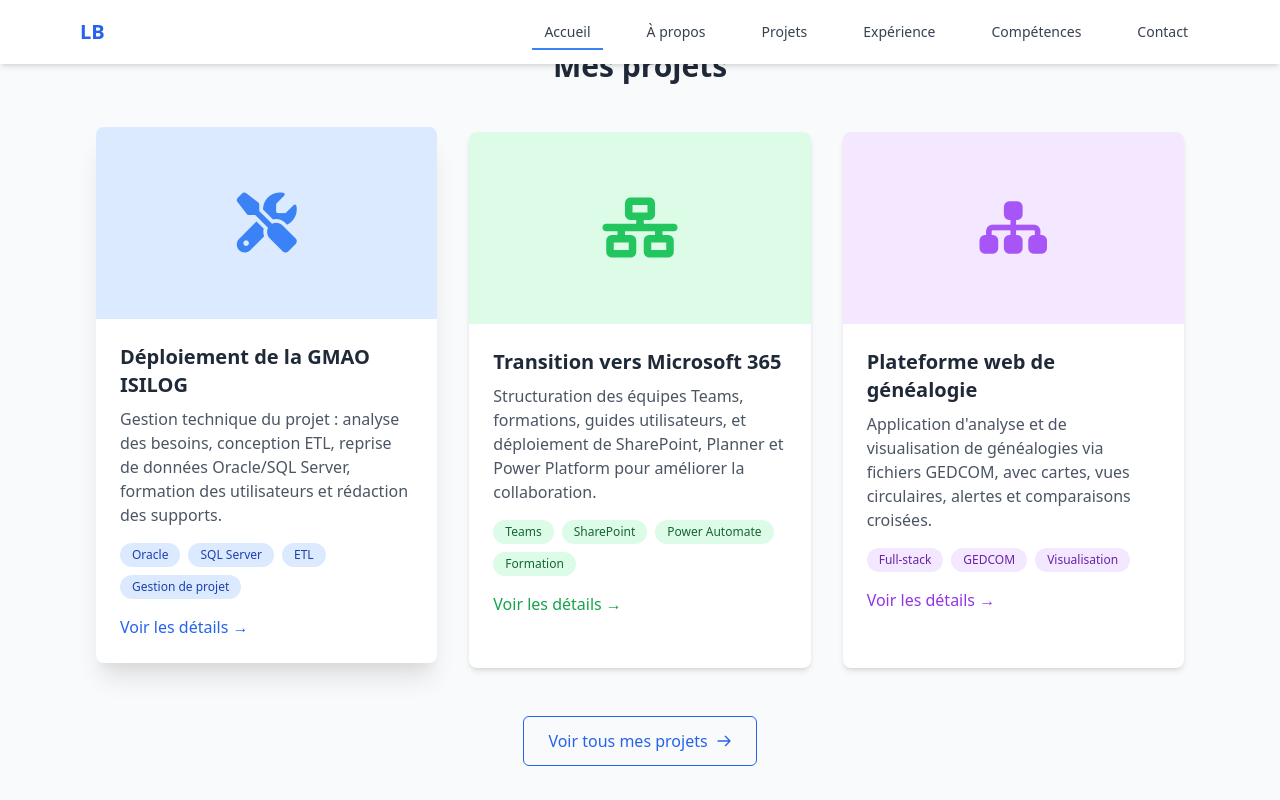
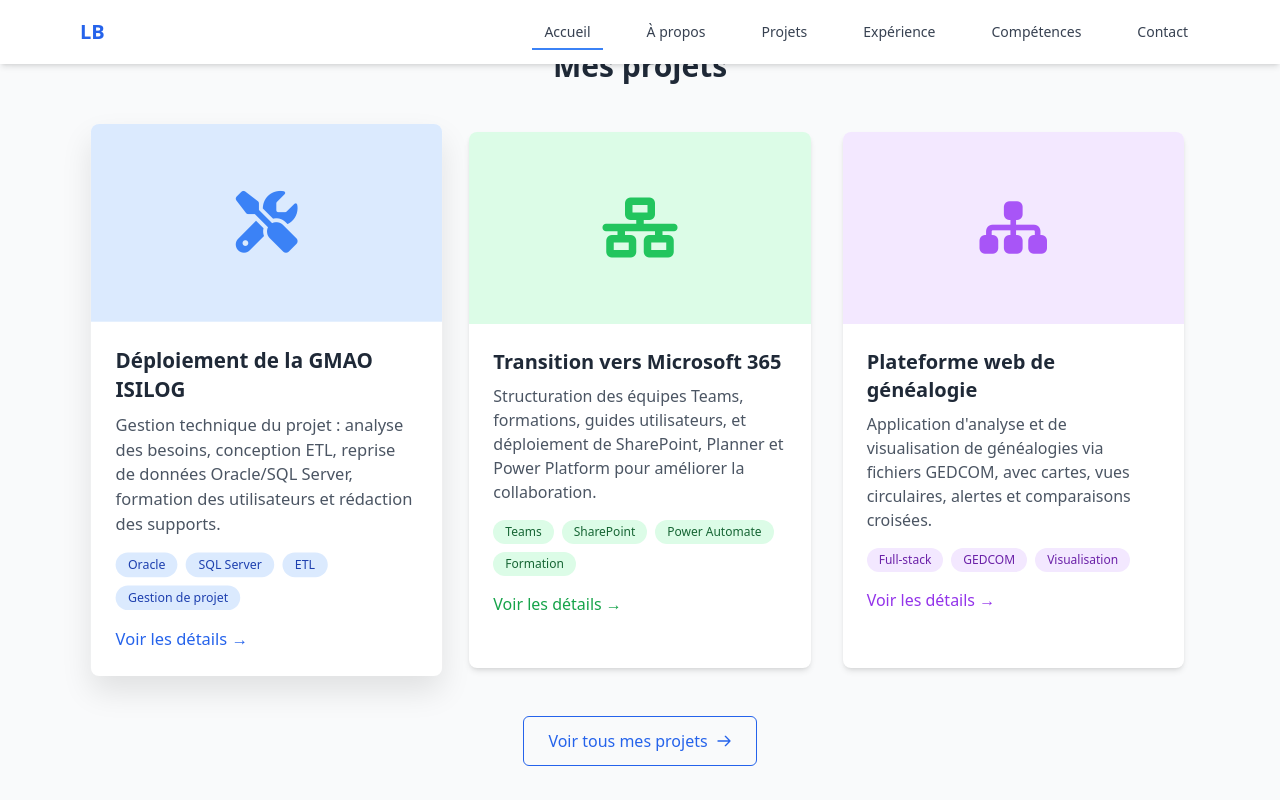
Before and after one commit to LahceneBousadia/portfolio, a plain HTML site: page index.html in a window 1280 px wide. In both pictures the pointer is over the element 266 px from the left and 1732 px from the top of the page. Shown: the part 1332-2132 px from the top of the page. Drawn offline with nearby package versions, Linux system fonts and the light colour scheme.

Commit message:
Modif Main JS

```diff
--- a/assets/styles.css
+++ b/assets/styles.css
@@ -43,3 +43,12 @@
     opacity: 1;
     transform: translateY(0);
   }
+
+  .project-card {
+    transition: transform 0.3s ease, box-shadow 0.3s ease;
+  }
+
+  .project-card:hover {
+    transform: scale(1.03);
+    box-shadow: 0 15px 30px rgba(0, 0, 0, 0.1);
+  }
```
